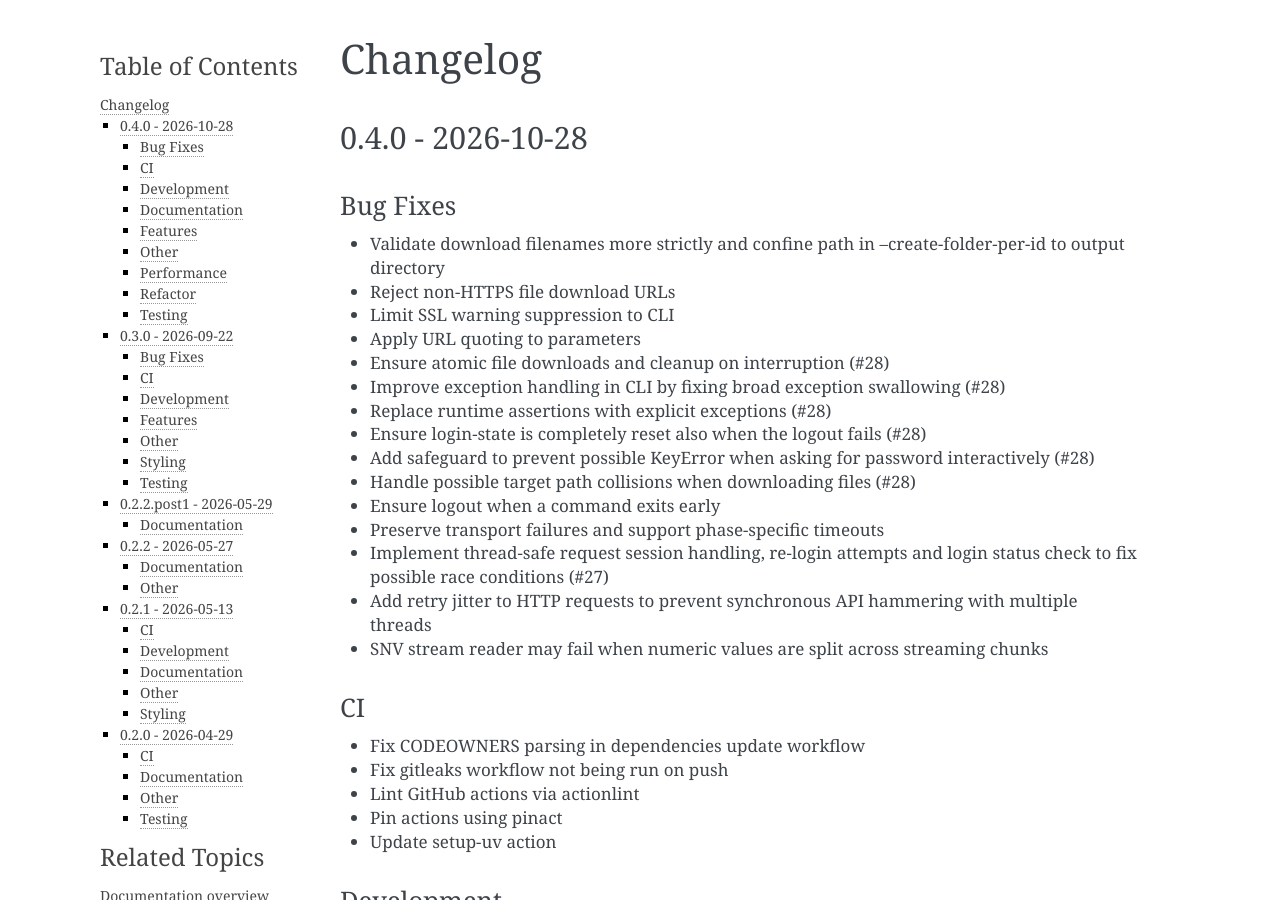
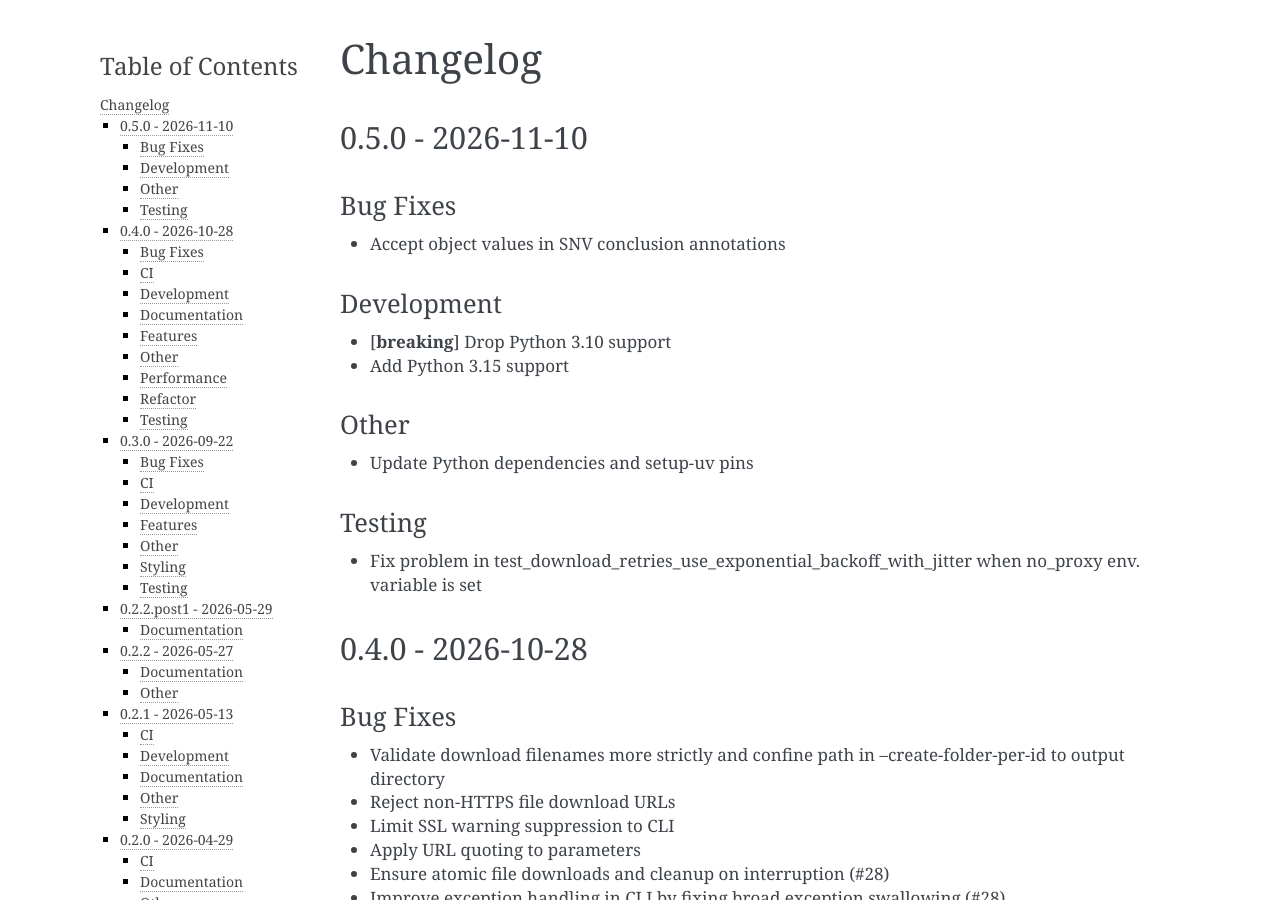
Before and after one commit to LaborBerlin/varvis-connector, a Sphinx documentation site: the page built from docs/source/changelog.rst, in a window 1280 px wide and 900 px high. Built offline with Sphinx 7.4.7, drawn with Linux system fonts in a browser that asks for light colours.

Commit message:
docs: add missing changelog entries

```diff
--- a/docs/source/changelog.rst
+++ b/docs/source/changelog.rst
@@ -1,10 +1,38 @@
 Changelog
 =========
+
+.. _050---2026-11-10:
+
+0.5.0 - 2026-11-10
+------------------
+
+Bug Fixes
+~~~~~~~~~
+
+- Accept object values in SNV conclusion annotations
+
+Development
+~~~~~~~~~~~
+
+- [**breaking**] Drop Python 3.10 support
+- Add Python 3.15 support
+
+Other
+~~~~~
+
+- Update Python dependencies and setup-uv pins
+
+Testing
+~~~~~~~
+
+- Fix problem in test_download_retries_use_exponential_backoff_with_jitter when no_proxy env. variable is set
 
 .. _040---2026-10-28:
 
 0.4.0 - 2026-10-28
 ------------------
+
+.. _bug-fixes-1:
 
 Bug Fixes
 ~~~~~~~~~
@@ -35,6 +63,8 @@ CI
 - Pin actions using pinact
 - Update setup-uv action
 
+.. _development-1:
+
 Development
 ~~~~~~~~~~~
 
@@ -52,6 +82,8 @@ Features
 ~~~~~~~~
 
 - Warn when password is passed as an argument
+
+.. _other-1:
 
 Other
 ~~~~~
@@ -75,6 +107,8 @@ Refactor
 
 - Replace argparse FileType with deferred pathlib file handling
 
+.. _testing-1:
+
 Testing
 ~~~~~~~
 
@@ -163,7 +197,7 @@ Documentation
 
 - Add varvis logo and disclaimer
 
-.. _other-2:
+.. _other-3:
 
 Other
 ~~~~~
@@ -182,7 +216,7 @@ CI
 
 - Update setup-uv action to v8.1.0 in all workflows
 
-.. _development-2:
+.. _development-3:
 
 Development
 ~~~~~~~~~~~
@@ -236,7 +270,7 @@ Documentation
 
 - Add GPLv3 license and respective notes
 
-.. _other-4:
+.. _other-5:
 
 Other
 ~~~~~
@@ -244,7 +278,7 @@ Other
 - Squash git history to create first public release
 - Set up AI assistance by providing AGENTS.md and ``update-dependencies`` skill
 
-.. _testing-2:
+.. _testing-3:
 
 Testing
 ~~~~~~~
--- a/pyproject.toml
+++ b/pyproject.toml
@@ -1,6 +1,6 @@
 [project]
 name = "varvis-connector"
-version = "0.5.0"
+version = "0.5.0.post1"
 description = "A Python package and CLI tool for interacting with the Varvis® API."
 readme = "README.md"
 authors = [
```
Also changed, not shown: other parts of docs/source/changelog.rst (+5 -5 lines), CHANGELOG.md (+19 -0 lines), 1 other file.
